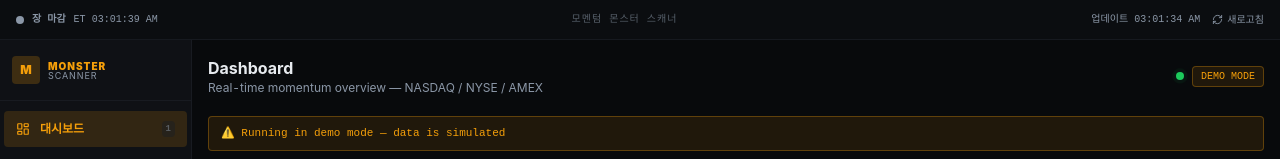
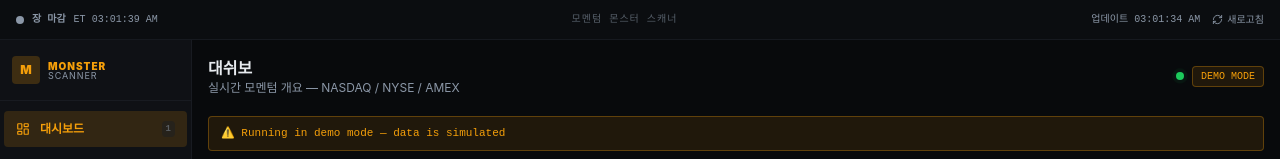
Before and after one commit to pororobal/protrading, a Next.js app: page /dashboard in a window 1280 px wide. Shown: the top 159 px of the page. Built offline with nearby package versions, Linux system fonts and the light colour scheme.

Commit message:
Update page.tsx

```diff
--- a/app/dashboard/page.tsx
+++ b/app/dashboard/page.tsx
@@ -65,8 +65,8 @@ export default function DashboardPage() {
       {/* Page header */}
       <div className="flex items-center justify-between">
         <div>
-          <h1 className="text-base font-bold text-foreground">Dashboard</h1>
-          <p className="text-xs text-muted-foreground">Real-time momentum overview — NASDAQ / NYSE / AMEX</p>
+          <h1 className="text-base font-bold text-foreground">대쉬보</h1>
+          <p className="text-xs text-muted-foreground">실시간 모멘텀 개요 — NASDAQ / NYSE / AMEX</p>
         </div>
         <div className="flex items-center gap-2">
           <LiveDot active={!isLoading} />
```
